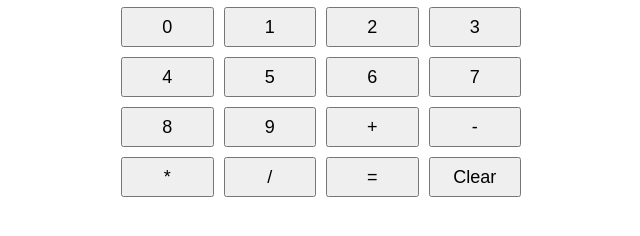
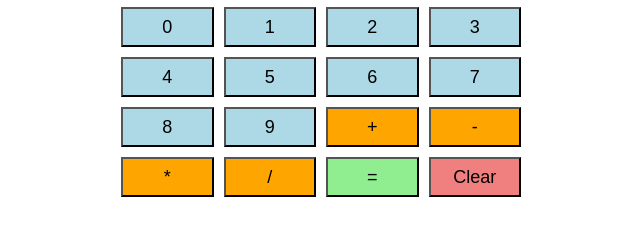
Before and after one commit to jacsensetiawan/Project-Calculator, a plain HTML site: page index.html in a window 1280 px wide. Shown: the part 142-378 px from the top of the page, without its empty margins (319-959 px from the left). Drawn offline with Linux system fonts and the light colour scheme.

Commit message:
styling calculator layout and buttons

```diff
--- a/index.html
+++ b/index.html
@@ -12,22 +12,22 @@
             <p>123</p>
         </div>
         <div class="buttons">
-            <button>0</button>
-            <button>1</button>
-            <button>2</button>
-            <button>3</button>
-            <button>4</button>
-            <button>5</button>
-            <button>6</button>
-            <button>7</button>
-            <button>8</button>
-            <button>9</button>
-            <button>+</button>
-            <button>-</button>
-            <button>*</button>
-            <button>/</button>
-            <button>=</button>
-            <button>Clear</button>
+            <button class="number">0</button>
+            <button class="number">1</button>
+            <button class="number">2</button>
+            <button class="number">3</button>
+            <button class="number">4</button>
+            <button class="number">5</button>
+            <button class="number">6</button>
+            <button class="number">7</button>
+            <button class="number">8</button>
+            <button class="number">9</button>
+            <button class="operator">+</button>
+            <button class="operator">-</button>
+            <button class="operator">*</button>
+            <button class="operator">/</button>
+            <button class="equal">=</button>
+            <button class="clear">Clear</button>
         </div>
     </div>
     <script src="script.js"></script>
--- a/style.css
+++ b/style.css
@@ -22,3 +22,24 @@
     height: 40px;
     font-size: 18px;
 }
+
+.number {
+    background-color: lightblue;
+}
+
+.operator {
+    background-color: orange;
+}
+
+.equal {
+    background-color: lightgreen;
+}
+
+.clear {
+    background-color: lightcoral;
+}
+
+.buttons button:hover {
+    background-color: gray;
+    cursor:pointer;
+}
```
